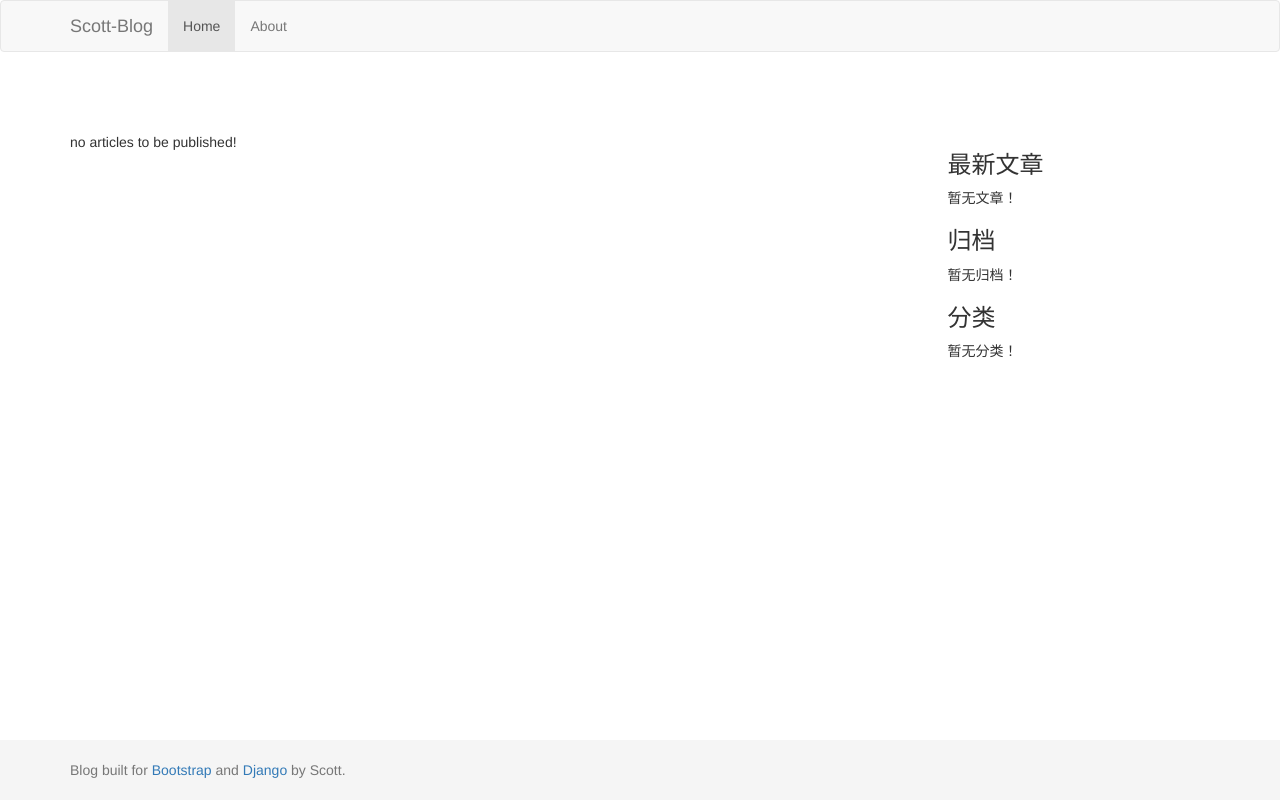
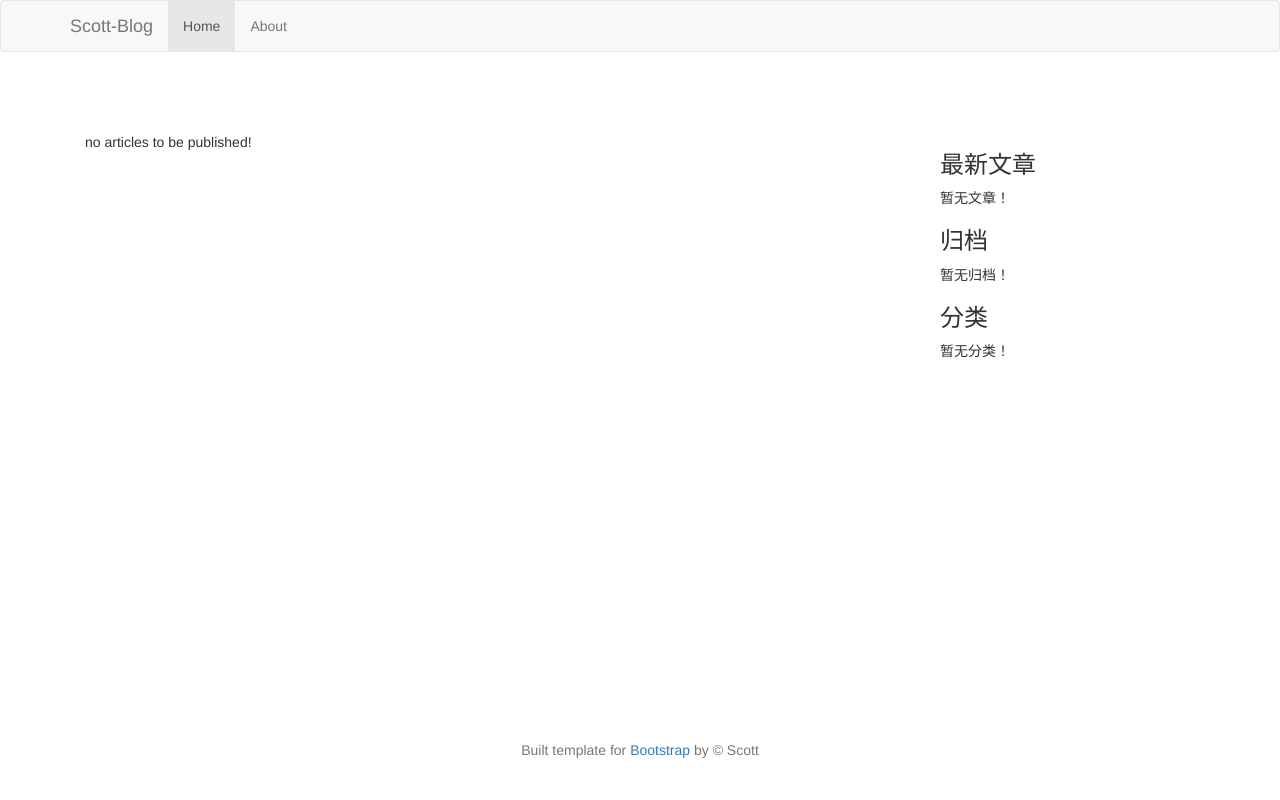
Before and after one commit to Scott-feng/blog, a Django app: page / in a window 1280 px wide. Run offline with Django 3.2, Linux system fonts and the light colour scheme; data that the repository does not hold is empty; some libraries are stand-ins or nearby versions.

Commit message:
better footer

```diff
--- a/blog/static/blog/css/custom.css
+++ b/blog/static/blog/css/custom.css
@@ -3,7 +3,7 @@ html {
   min-height: 100%;
 }
 body {
-    /*background-color: #428bca;*/
+
     margin-bottom: 60px;
 }
 .blog-masthead {
@@ -40,24 +40,26 @@ body {
 }
 
 .footer {
-  position: absolute;
-  bottom: 0;
-  width: 100%;
-  /* Set the fixed height of the footer here */
-  height: 60px;
-  background-color: #f5f5f5;
+    /*padding-top: 40px;
+    padding-bottom: 40px;
+    margin-top: 40px;
+    border-top: 1px solid #eee;
+    text-align: center;*/
+      position: absolute;
+      bottom: 0;
+      width: 100%;
+      /* Set the fixed height of the footer here */
+      height: 60px;
+      /*background-color: #f5f5f5;*/
 }
 
-.footer > .container {
-  padding-right: 15px;
-  padding-left: 15px;
-}
 body > .container {
   padding: 60px 15px 0;
 }
 
 .container .text-muted {
   margin: 20px 0;
+
 }
 
 #myBtn {
--- a/templates/base.html
+++ b/templates/base.html
@@ -32,12 +32,17 @@
         </div>
     </nav>
 
+
 <div class="container">
-        <div class="row">
     <main class="col-sm-8">
         {% block main %}
         {% endblock main %}
     </main>
+
+
+
+
+
 
     <div class="col-sm-3 col-sm-offset-1">
         <div class="sidebar-module">
@@ -82,15 +87,15 @@
             </ol>
         </div>
     </div>
+    <button onclick="topFunction()" id="myBtn" title="Go to top">Top</button>
 </div>
+<footer class="footer">
+    <div class="container text-center">
+        <span class="text-muted" credit>Built template for <a href="http://www.bootcss.com/">Bootstrap</a> by &copy;  Scott</span>
     </div>
 
-    <footer class="footer">
-        <div class="container">
-            <p class="text-muted">Blog built for <a href="http://getbootstrap.com">Bootstrap</a> and <a href="https://www.djangoproject.com">Django </a>by Scott</a>.</p>
-        </div>
 </footer>
-    <button onclick="topFunction()" id="myBtn" title="Go to top">Top</button>
+
 
 </body>
 </html>
```
Lines whose indentation alone changed are shown as unchanged.
